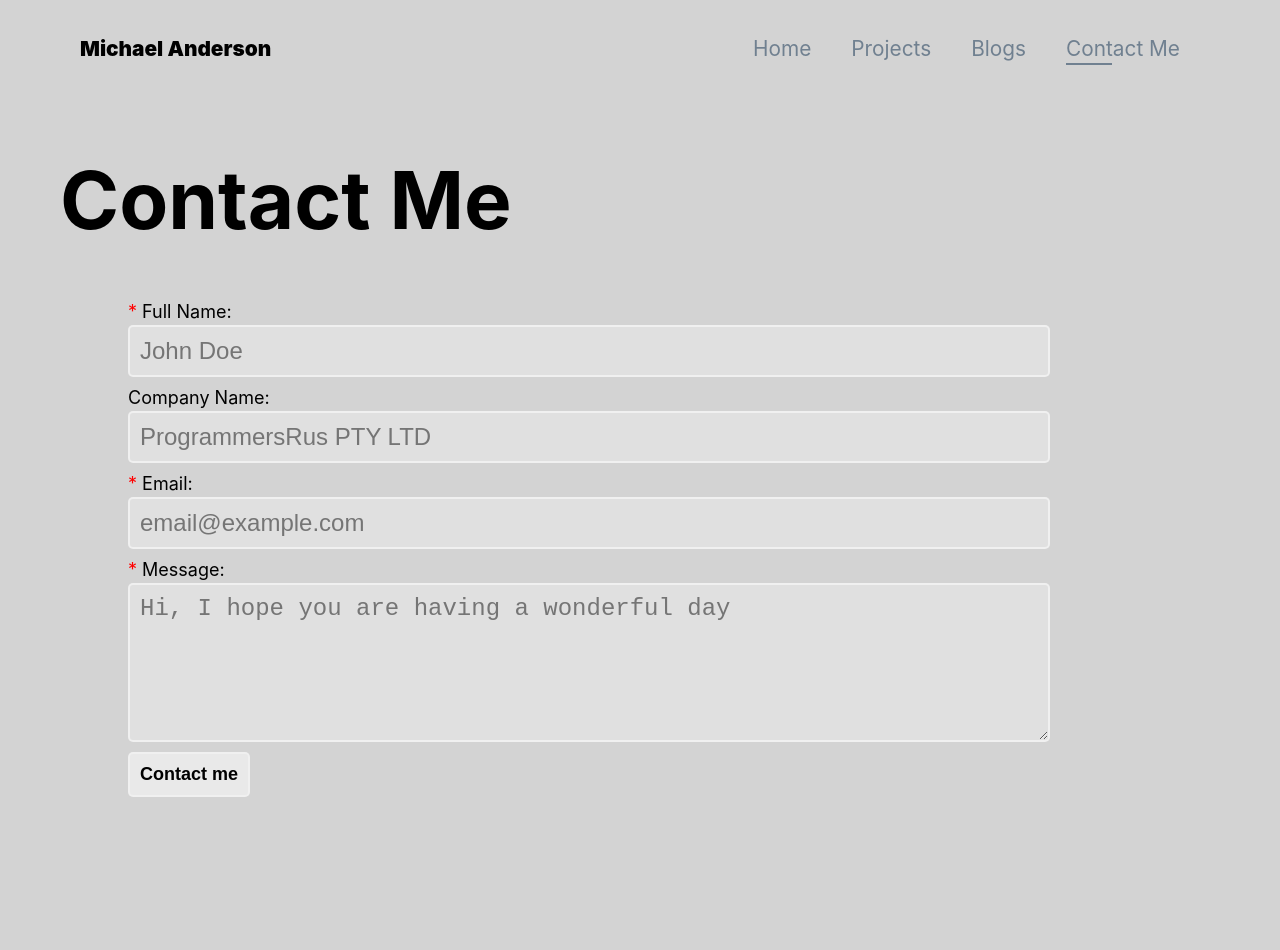
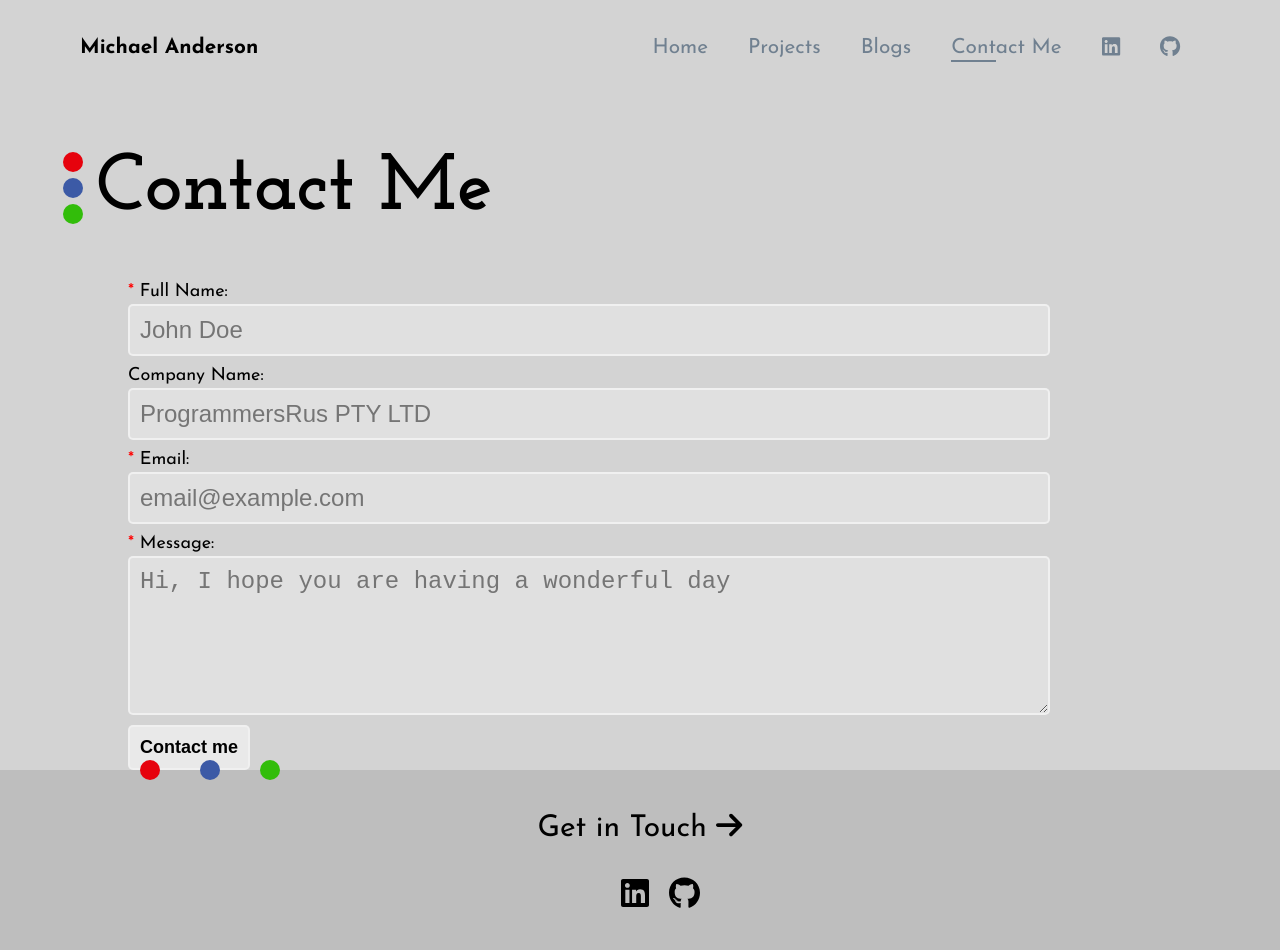
Before and after one commit to Manderson3568/MichaelsPortfolio, a React (Create React App) app: page /contact in a window 1280 px wide. Shown: the top 950 px of the page. Before the commit the page ends 800 px from the top, so only its background shows below. Built offline with nearby package versions, Linux system fonts and the light colour scheme.

Commit message:
Colored circles and footer added

```diff
--- a/src/components/App.js
+++ b/src/components/App.js
@@ -5,6 +5,7 @@ import Blogs from "../pages/Blogs";
 import Projects from "../pages/Projects";
 import ContactMe from "../pages/ContactMe";
 import { Route, Routes } from "react-router-dom";
+import Footer from "./Footer";
 import "../App.css";
 function App() {
   return (
@@ -16,6 +17,7 @@ function App() {
         <Route path="/projects" element={<Projects />} />
         <Route path="/contact" element={<ContactMe />} />
       </Routes>
+      <Footer />
     </div>
   );
 }
--- /dev/null
+++ b/src/components/ColouredCircles.jsx
@@ -0,0 +1,54 @@
+function ColouredCircles() {
+  return (
+    <div
+      style={{
+        display: "inline-block",
+        verticalAlign: "top",
+        marginRight: "10px",
+      }}
+    >
+      <div
+        // className="circles"
+        style={{
+          display: "flex",
+          flexWrap: "wrap",
+          // flexDirection: "column-reverse",
+          width: "26px",
+          height: "78px",
+        }}
+      >
+        <div
+          // className="circle"
+          style={{
+            backgroundColor: "#e6020d",
+            width: "20px",
+            height: "20px",
+            borderRadius: "50%",
+            margin: "3px",
+          }}
+        ></div>
+        <div
+          // className="circle"
+          style={{
+            backgroundColor: "#3c5aa6",
+            width: "20px",
+            height: "20px",
+            borderRadius: "50%",
+            margin: "3px",
+          }}
+        ></div>
+        <div
+          // className="circle"
+          style={{
+            backgroundColor: "#32bd0a",
+            width: "20px",
+            height: "20px",
+            borderRadius: "50%",
+            margin: "3px",
+          }}
+        ></div>
+      </div>
+    </div>
+  );
+}
+export default ColouredCircles;
--- /dev/null
+++ b/src/components/Footer.jsx
@@ -0,0 +1,98 @@
+import { FontAwesomeIcon } from "@fortawesome/react-fontawesome";
+import { faArrowRight } from "@fortawesome/free-solid-svg-icons";
+import { faLinkedin, faGithub } from "@fortawesome/free-brands-svg-icons";
+import { Link } from "react-router-dom";
+function Footer() {
+  return (
+    <div
+      style={{
+        height: "200px",
+        backgroundColor: "rgba(0,0,0,0.1)",
+        textAlign: "center",
+        position: "relative",
+      }}
+    >
+      <div
+        style={{
+          display: "inline-block",
+          verticalAlign: "top",
+          marginRight: "10px",
+          position: "absolute",
+          top: "-10px",
+          left: "120px",
+        }}
+      >
+        <div
+          // className="circles"
+          style={{
+            display: "flex",
+            flexWrap: "wrap",
+          }}
+        >
+          <div
+            // className="circle"
+            style={{
+              backgroundColor: "#e6020d",
+              width: "20px",
+              height: "20px",
+              borderRadius: "50%",
+              margin: "0 20px",
+            }}
+          ></div>
+          <div
+            // className="circle"
+            style={{
+              backgroundColor: "#3c5aa6",
+              width: "20px",
+              height: "20px",
+              borderRadius: "50%",
+              margin: "0 20px",
+            }}
+          ></div>
+          <div
+            // className="circle"
+            style={{
+              backgroundColor: "#32bd0a",
+              width: "20px",
+              height: "20px",
+              borderRadius: "50%",
+              margin: "0 20px",
+            }}
+          ></div>
+        </div>
+      </div>
+      <Link to="/contact" className="contact">
+        Get in Touch <FontAwesomeIcon icon={faArrowRight} />
+      </Link>
+      <ul
+        style={{
+          display: "flex",
+          listStyle: "none",
+          fontSize: "32px",
+          justifyContent: "center",
+        }}
+      >
+        <li>
+          <a
+            href="https://www.linkedin.com/in/michaelandersondev/"
+            style={{ color: "black", margin: "10px" }}
+          >
+            <FontAwesomeIcon icon={faLinkedin} />
+          </a>
+        </li>
+        <li>
+          <a
+            href="https://github.com/Manderson3568"
+            style={{ color: "black", margin: "10px" }}
+          >
+            <FontAwesomeIcon icon={faGithub} />
+          </a>
+        </li>
+      </ul>
+      <p style={{ marginTop: "40px" }}>
+        This design was inspired by <a href="#">Ahensy</a>
+      </p>
+    </div>
+  );
+}
+export default Footer;
--- a/src/components/HomeBlogs/HomeBlogs.jsx
+++ b/src/components/HomeBlogs/HomeBlogs.jsx
@@ -4,6 +4,7 @@ import "./HomeBlogsStyle.css";
 import { Link } from "react-router-dom";
 import { FontAwesomeIcon } from "@fortawesome/react-fontawesome";
 import { faArrowRight } from "@fortawesome/free-solid-svg-icons";
+import ColouredCircles from "../ColouredCircles";
 
 // requesting articles from hashnode API
 
@@ -40,8 +41,11 @@ function HomeBlogs() {
   if (isLoading) return "loading...";
   if (error) return error;
   return (
-    <div>
-      <h1 className="blogHeading">Blogs</h1>
+    <div className="homeBlogs">
+      <h1 className="blogHeading">
+        <ColouredCircles />
+        Blogs
+      </h1>
       <div className="blogCont">
         {data.user.publication.posts.slice(0, 4).map((post, i) => {
           return (
--- a/src/components/HomeBlogs/HomeBlogsStyle.css
+++ b/src/components/HomeBlogs/HomeBlogsStyle.css
@@ -48,8 +48,11 @@
 .blogHeading {
   font-size: 80px;
   text-align: left;
-  padding-left: 60px;
+  padding-left: 120px;
 }
 .centre {
   text-align: center;
 }
+.homeBlogs {
+  padding-bottom: 20px;
+}
--- a/src/components/HomeProjects/HomeProjects.jsx
+++ b/src/components/HomeProjects/HomeProjects.jsx
@@ -15,6 +15,7 @@ import ruby from "../../resources/images/ruby.png";
 import sqlite from "../../resources/images/sqlite.png";
 import vue from "../../resources/images/vue.png";
 import "./HomeProjectsStyle.css";
+import ColouredCircles from "../ColouredCircles";
 function HomeProjects() {
   const [pokemon, setPokemon] = useState(false);
   const [trx, setTrx] = useState(false);
@@ -48,7 +49,7 @@ function HomeProjects() {
         <div>
           <h2>Trx Prescription Tracker</h2>
           <p>
-            Trx Prescription Tracker is a 3 person collaboration I completed in
+            Trx Prescription Tracker is a 3 person collaboration we completed in
             week 9 of General Assembly's Software Engineering Immersive. The
             purpose of this project was to allow users to track their current
             prescriptions, as well as log any side effects or their general
@@ -71,8 +72,8 @@ function HomeProjects() {
         <div>
           <h2>Atomic Academy</h2>
           <p>
-            Atomic Academy is a 2 person collaboration I completed in week 12 of
-            General Assmbly's Software Engineering Immerssive. The purpose of
+            Atomic Academy is a 2 person collaboration we completed in week 12
+            of General Assmbly's Software Engineering Immerssive. The purpose of
             this project was to provide an online teaching platform for the
             sciences.
           </p>
@@ -94,7 +95,7 @@ function HomeProjects() {
     } else {
       return (
         <div>
-          <h1>All Projects</h1>
+          <h2>All Projects</h2>
           <p>
             This is a sample of my 3 most recent projects. For a full list of
             all the major projects I have worked on please follow the link below
@@ -105,7 +106,10 @@ function HomeProjects() {
   }
   return (
     <div className="HomeProjects">
-      <h1>Projects</h1>
+      <h1>
+        <ColouredCircles />
+        Projects
+      </h1>
       <div className="projectSubCont">
         <div className="techStack">
           <img
--- a/src/components/about/About.jsx
+++ b/src/components/about/About.jsx
@@ -5,8 +5,9 @@ import dndDragon from "../../resources/images/dnd.png";
 import yoda from "../../resources/images/yoda.jpeg";
 import { FontAwesomeIcon } from "@fortawesome/react-fontawesome";
 import { faArrowRight } from "@fortawesome/free-solid-svg-icons";
+import { Link } from "react-router-dom";
 import "./AboutStyle.css";
-import { Link } from "react-router-dom";
+
 function About() {
   const me = {
     heading: "Michael Anderson",
--- a/src/components/about/AboutStyle.css
+++ b/src/components/about/AboutStyle.css
@@ -61,17 +61,17 @@
   cursor: pointer;
 }
 .red {
-  background-color: red;
+  background-color: #e6020d;
   top: 66px;
   left: 98px;
 }
 .blue {
-  background-color: blue;
+  background-color: #3c5aa6;
   top: 215px;
   left: 465px;
 }
 .green {
-  background-color: green;
+  background-color: #32bd0a;
   top: 425px;
   left: 108px;
 }
--- a/src/components/navbar/Navbar.jsx
+++ b/src/components/navbar/Navbar.jsx
@@ -1,6 +1,7 @@
 import React from "react";
 import { FontAwesomeIcon } from "@fortawesome/react-fontawesome";
 import { faBars, faTimes } from "@fortawesome/free-solid-svg-icons";
+import { faLinkedin, faGithub } from "@fortawesome/free-brands-svg-icons";
 import { useState } from "react";
 import "./NavbarStyle.css";
 import { Link, NavLink } from "react-router-dom";
@@ -19,6 +20,7 @@ function Navbar() {
       <Link className="navTitle" to="/">
         Michael Anderson
       </Link>
+
       <div>
         <ul className={toggle ? "navList active" : "navList"}>
           <li>
@@ -33,6 +35,16 @@ function Navbar() {
           <li>
             <NavLink to="/contact">Contact Me</NavLink>
           </li>
+          <li>
+            <a href="https://www.linkedin.com/in/michaelandersondev/">
+              <FontAwesomeIcon icon={faLinkedin} />
+            </a>
+          </li>
+          <li>
+            <a href="https://github.com/Manderson3568">
+              <FontAwesomeIcon icon={faGithub} />
+            </a>
+          </li>
         </ul>
       </div>
       <div id="mobile">
--- a/src/index.css
+++ b/src/index.css
@@ -1,13 +1,19 @@
+@import url("https://fonts.googleapis.com/css2?family=Josefin+Sans:wght@400;700&family=Josefin+Slab:wght@400;700&display=swap");
+h1,
+h2,
+h3,
+h4 {
+  font-family: "Josefin Slab", serif;
+  font-weight: 700;
+}
 body {
   margin: 0;
-  font-family: -apple-system, BlinkMacSystemFont, 'Segoe UI', 'Roboto', 'Oxygen',
-    'Ubuntu', 'Cantarell', 'Fira Sans', 'Droid Sans', 'Helvetica Neue',
-    sans-serif;
+  font-family: "Josefin Sans", serif;
   -webkit-font-smoothing: antialiased;
   -moz-osx-font-smoothing: grayscale;
 }
 
 code {
-  font-family: source-code-pro, Menlo, Monaco, Consolas, 'Courier New',
+  font-family: source-code-pro, Menlo, Monaco, Consolas, "Courier New",
     monospace;
 }
--- a/src/pages/ContactMe.jsx
+++ b/src/pages/ContactMe.jsx
@@ -1,9 +1,13 @@
+import ColouredCircles from "../components/ColouredCircles.jsx";
 import ContactForm from "../components/ContactForm/ContactForm.jsx";
 
 function ContactMe() {
   return (
     <div>
-      <h1>Contact Me</h1>
+      <h1>
+        <ColouredCircles />
+        Contact Me
+      </h1>
       <ContactForm />
     </div>
   );
```
